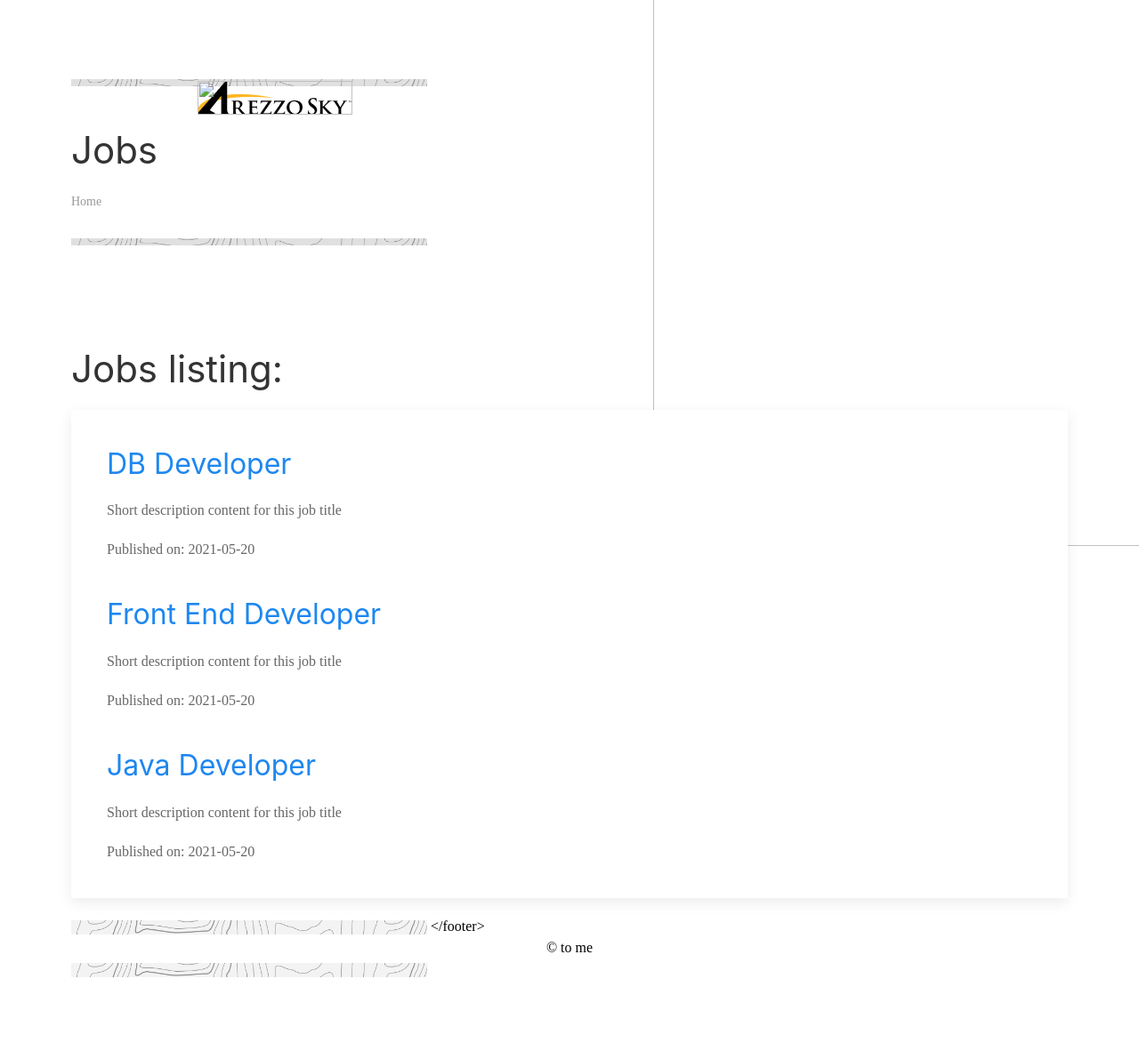
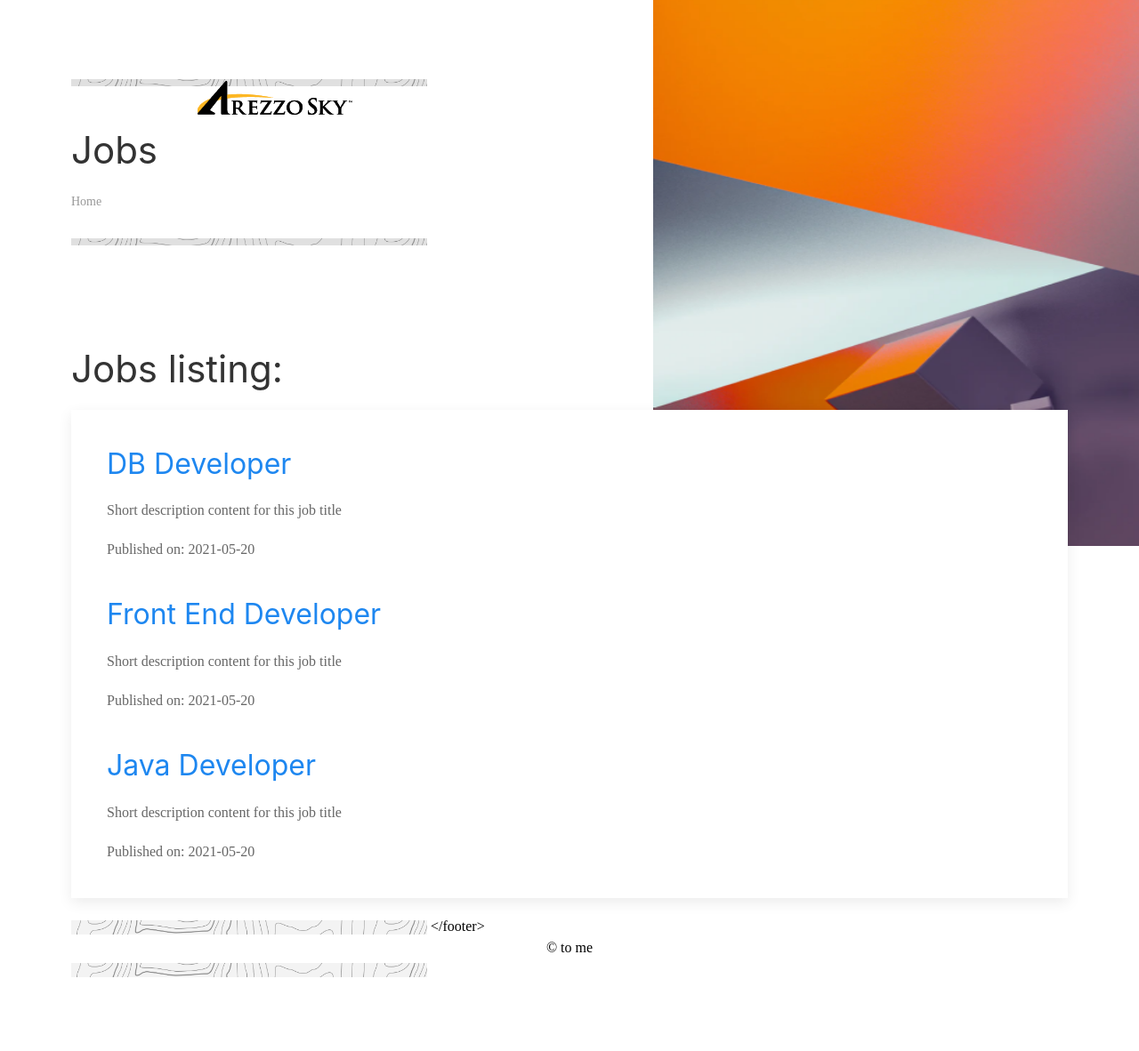
Before and after one commit to dhananjay-fe/dhananjay-fe.github.io, a Jekyll site: the page built from index.md, in a window 1280 px wide. Shown: the whole page at 89% size. Built offline with Jekyll 4.4.1, drawn with Linux system fonts in a browser that asks for light colours; nearby versions of some CDN libraries; our own code applies the rules of GitHub Pages for plain Markdown files.

Commit message:
Update index.md

```diff
--- a/index.md
+++ b/index.md
@@ -3,19 +3,19 @@ title: Jobs
 
 ---
 <head>
-{% assign mycss = "{{ site.baseurl }}/assets/css/main.css" %}
+{% assign mycss = "/assets/css/main.css" %}
 <link rel="stylesheet" href= "{{ mycss | relative_url }}">
 </head>
 <header>
 {% include header.html %}
 </header>
 <div>
-{% assign myLogo = "{{ site.baseurl }}/assets/images/Frame1.png" %}
+{% assign myLogo = "/assets/images/Frame1.png" %}
 <img class = "comp_logo" src="{{ myLogo | relative_url }}">
 </div>
 <br><br>
 <div>
-{% assign myImg = "{{ site.baseurl }}/assets/images/Rectangle1.png" %}
+{% assign myImg = "/assets/images/Rectangle1.png" %}
 <img class = "landing_img" src="{{ myImg | relative_url }}">
 </div>
 <h1>Jobs listing:</h1>
```
